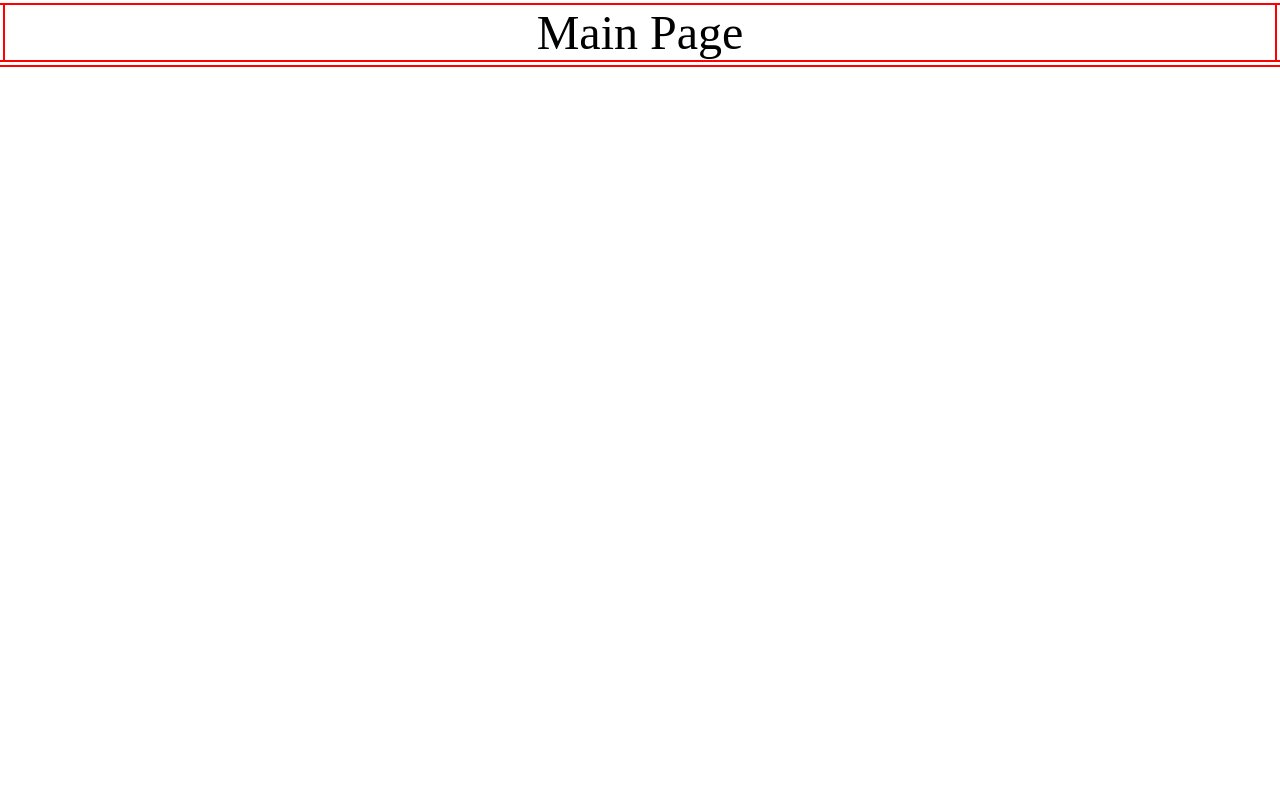
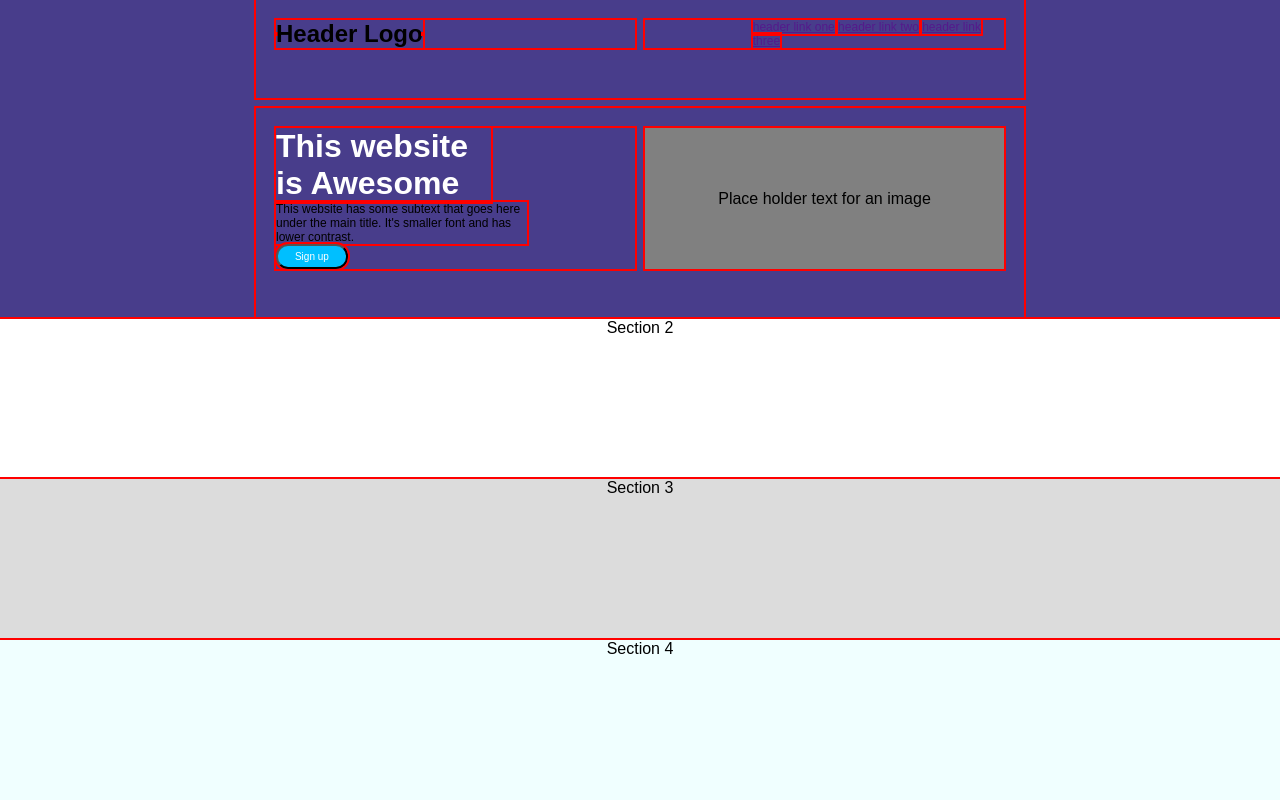
Before and after one commit to yikev/odin-foundation, a plain HTML site: page index.html in a window 1280 px wide. Drawn offline with Linux system fonts and the light colour scheme.

Commit message:
created the first section

```diff
--- a/index.html
+++ b/index.html
@@ -8,7 +8,23 @@
 </head>
 <body>
     <div class="main">
-        Main Page
+        <div class="section-1">
+            <div class="row-container">
+              <div class="cell logo"><p><h2>Header Logo</h2></p></div>
+              <div class="cell links" class="links"><p><a href="">header link one</a> <a href="">header link two</a> <a href="">header link three</a></p></div>
+            </div>
+            <div class="row-container">
+              <div class="cell text">
+                <h1>This website is Awesome</h1>
+                <p>This website has some subtext that goes here under the main title. It's smaller font and has lower contrast.</p>
+                <button>Sign up</button>
+              </div>
+              <div class="cell image">Place holder text for an image</div>
+            </div>
+        </div>
+        <div class ="section-2">Section 2</div>
+        <div class ="section-3">Section 3</div>
+        <div class ="section-4">Section 4</div>
     </div>
 </body>
 </html>
--- a/styles.css
+++ b/styles.css
@@ -3,16 +3,117 @@
     padding: 0;
     box-sizing: border-box;
     outline: 2px solid red;
+    font-family: sans-serif;
 }
 
+html, body {
+    height: 100%;
+}
 
-.main   {
-    font-size: 48px;
+body {
+    display: flex;
+    flex-direction: column;
+    justify-content: space-evenly;
+}
+
+.main {
+    display: flex;
+    flex-direction: column;
+    flex: 1;
+}
+
+.section-1,
+.section-2,
+.section-3,
+.section-4 {
+    display: flex;
+    /* margin: 5px; */
+    flex: 1;
+    justify-content: center;
+}
+
+.section-1 {
+    background-color: darkslateblue;
+    display: flex;
+    flex-direction: column;
+    flex: 1;
+    gap: 10px;
+}
+
+.section-2 {
+    background-color: white;
+}
+
+.section-3 {
+    background-color: gainsboro;
+}
+
+.section-4 {
+    background-color: azure;
+}
+
+.row-container {
+    flex: 1;
+    display: flex;
+    gap: 10px;
+    padding-left: 20px;
+    padding-bottom: 50px;
+    padding-right: 20px;
+    padding-top: 20px;
+    width: 60%;
+    margin: 0 auto;
+}
+
+.cell {
+    flex: 1;
+    display: flex;
+    justify-content: center;
+    align-items: center;
 
 }
 
-div {
+.links {
+    justify-content: end;
+}
+
+.logo {
+    justify-content: start;
+}
+
+h1 {
+    color: white;
+    width: auto;
+    max-width: 60%;
+}
+
+.text {
     display: flex;
+    flex-direction: column;
+    align-items: flex-start;
     justify-content: center;
-    margin: 5px;
+
 }
+
+p {
+    font-size: 12px;
+    width: auto;
+    max-width: 70%;
+}
+
+.image {
+    background-color: gray;
+}
+
+button {
+    display: flex;
+    justify-content: start;
+    justify-content: start;
+    background-color: deepskyblue;
+    color: white;
+    font-size: 10px;
+    border-radius: 12px;
+    padding: 5px;
+    width: 20%;
+    text-align: center;
+    display: inline-block;
+}
```
